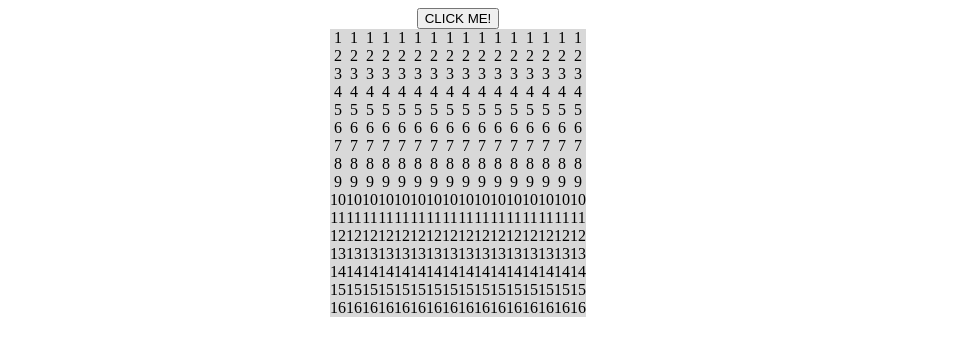
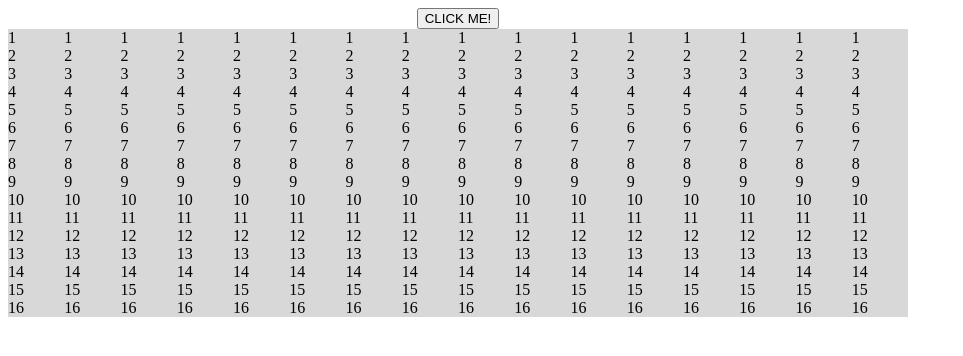
Before and after one commit to blvckcvt7/etch-a-sketch, a plain HTML site: page index.html in a window 1280 px wide. Shown: the whole page, without its empty margins (0-963 px from the left). Drawn offline with Linux system fonts and the light colour scheme.

Commit message:
Fix CSS issues
- Added styes to secondary-container

```diff
--- a/styles.css
+++ b/styles.css
@@ -1,29 +1,32 @@
-.container,
-.btn-container {
+/* .body {
   display: flex;
-  justify-content: center;
-  align-items: center;
+} */
+
+.container {
+  display: flex;
+  flex-direction: row;
   width: 900px;
-  height: auto;
+}
+
+.secondary-container {
+  display: flex;
+  flex-direction: column;
+  flex: 1 1 100%;
 }
 
 .square {
   background-color: rgb(216, 216, 216);
   margin: 0;
-  border: 0;
-  display: flex;
-  justify-content: space-evenly;
-  align-items: center;
 }
 
 .hovered {
   background-color: rgb(102, 102, 102);
 }
 
-/* .btn-container {
+.btn-container {
   display: flex;
   justify-content: center;
   align-items: center;
   max-width: 900px;
   max-height: 900px;
-} */
+}
```
